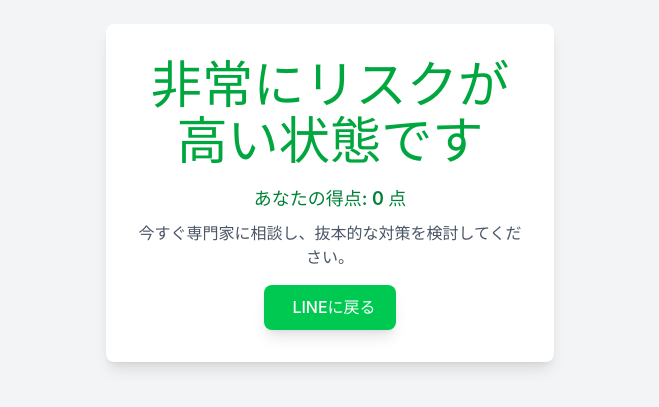
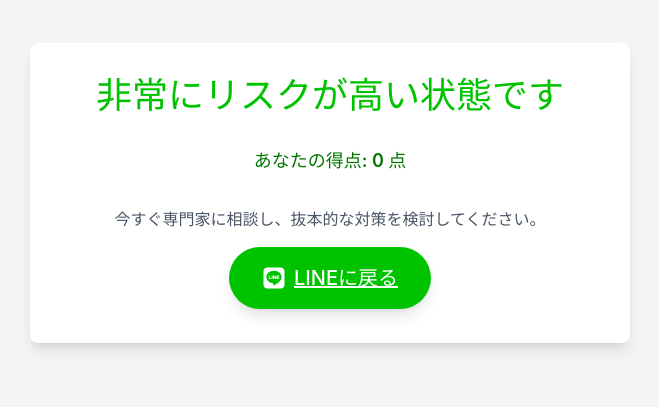
Before and after one commit to marky808/hige-LP, a React (Vite) app: page /result in a window 1280 px wide. Shown: the part 207-614 px from the top of the page, without its empty margins (310-969 px from the left). Built offline with nearby package versions, Linux system fonts and the light colour scheme.

Commit message:
result page

```diff
--- a/src/pages/Quiz.jsx
+++ b/src/pages/Quiz.jsx
@@ -1,4 +1,4 @@
-import React, { useState } from "react";
+import { useState } from "react";
 import { useNavigate } from "react-router-dom";
 
 const questions = [
@@ -28,9 +28,13 @@
   };
 
   return (
-    <div className="flex flex-col items-center min-h-screen bg-gradient-to-br from-green-100 to-green-300 p-6">
-      <div className="w-full max-w-lg bg-white p-6 rounded-lg shadow-lg animate-fadeInUp">
-        <h2 className="text-xl font-bold text-green-600 mb-4">
+    <div className="flex flex-col items-center min-h-screen bg-gradient-to-br from-[#e0f7e9] to-[rgb(200,240,216)] p-6">
+      {questions[currentQuestionIndex].text ==
+        "将来のライフイベントやリスクに対して、計画を立てていますか？" && (
+        <p className="text-[#00C300] font-bold mb-7">キャッシュフローリスク</p>
+      )}
+      <div className="w-full max-w-2xl bg-white p-6 rounded-lg shadow-lg animate-fadeInUp">
+        <h2 className="text-2xl font-bold text-[#00C300] mb-4">
           {questions[currentQuestionIndex].text}
         </h2>
 
@@ -39,7 +43,7 @@
             onClick={() =>
               handleAnswer(questions[currentQuestionIndex].points.yes)
             }
-            className="block w-full text-left p-4 border rounded-lg bg-green-50 hover:bg-green-100"
+            className="block w-full text-left !border p-4 rounded-lg bg-green-50  transition-transform hover:scale-102 hover:bg-gray-200 "
           >
             はい
           </button>
@@ -47,7 +51,7 @@
             onClick={() =>
               handleAnswer(questions[currentQuestionIndex].points.no)
             }
-            className="block w-full text-left p-4 border rounded-lg bg-gray-50 hover:bg-gray-100"
+            className="block w-full text-left p-4 rounded-lg bg-gray-50  transition-transform hover:scale-102 hover:bg-gray-200"
           >
             いいえ
           </button>
--- a/src/pages/Result.jsx
+++ b/src/pages/Result.jsx
@@ -1,4 +1,5 @@
-import React, { useEffect, useState } from "react";
+import { useEffect, useState } from "react";
+import { FaLine } from "react-icons/fa";
 import { useNavigate } from "react-router-dom";
 
 const Result = () => {
@@ -36,7 +37,7 @@
 
   return (
     <div className="min-h-screen flex items-center justify-center bg-gray-100 p-5">
-      <div className="bg-white p-8 rounded-lg shadow-lg max-w-md text-center">
+      <div className="bg-white p-8 rounded-lg shadow-lg w-[600px] min-h-[300px] text-center">
         {loading ? (
           <button type="button" className="!bg-indigo-500 ..." disabled>
             <svg
@@ -49,7 +50,7 @@
                 className="opacity-25"
                 cx="12"
                 cy="12"
-                r="10"
+                r="100"
                 stroke="currentColor"
                 strokeWidth="4"
               ></circle>
@@ -66,25 +67,22 @@
           //     診断結果を計算中...
           //   </div>
           <>
-            <h1 className="text-2xl font-bold text-green-600 mb-4">
+            <h1 className="!text-4xl font-semibold text-[#00c300] mb-8">
               {result.title}
             </h1>
-            <div className="text-lg font-semibold text-green-700 mb-2">
+            <div className="text-lg font-semibold text-[#007700] mb-8">
               あなたの得点: {totalScore} 点
             </div>
             <p className="text-gray-600 mb-4">{result.description}</p>
             <button
               onClick={() => navigate("/personal-risk")}
-              className="inline-flex items-center !bg-green-500 hover:bg-green-700 text-white font-bold py-3 px-6 rounded-full shadow-lg transition-transform transform hover:-translate-y-1"
+              className="inline-flex items-center !bg-[#00c300] hover:!bg-[#007700] text-white !py-4 !px-8 !rounded-full shadow-lg transition-transform transform hover:-translate-y-1 underline !text-xl"
             >
-              <i className="fab fa-line mr-2 text-xl"></i>LINEに戻る
+              <div className="mr-2 text-2xl font-bold">
+                <FaLine />
+              </div>
+              LINEに戻る
             </button>
-            {/* <a
-              href="index.html"
-              className="inline-flex items-center bg-green-500 hover:bg-green-700 text-white font-bold py-3 px-6 rounded-full shadow-lg transition-transform transform hover:-translate-y-1"
-            >
-              <i className="fab fa-line mr-2 text-xl"></i>LINEに戻る
-            </a> */}
           </>
         )}
       </div>
```
